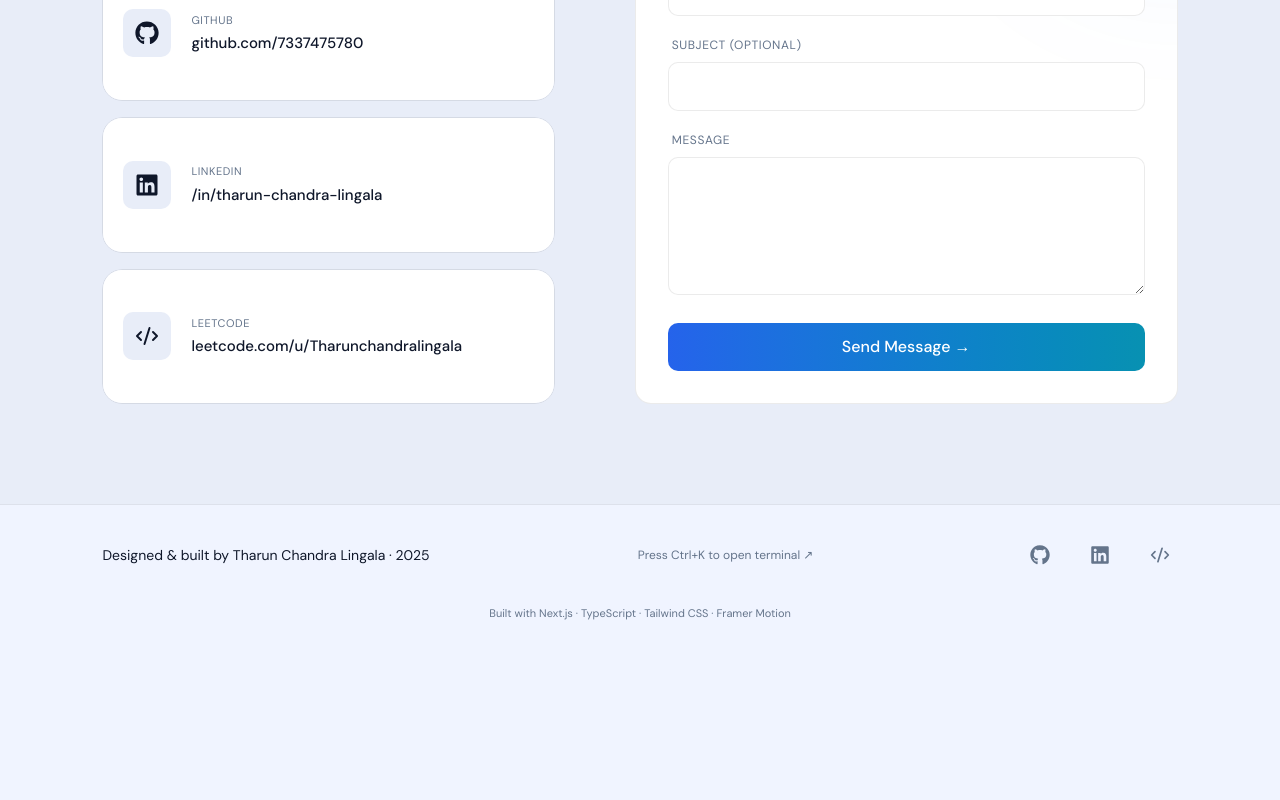
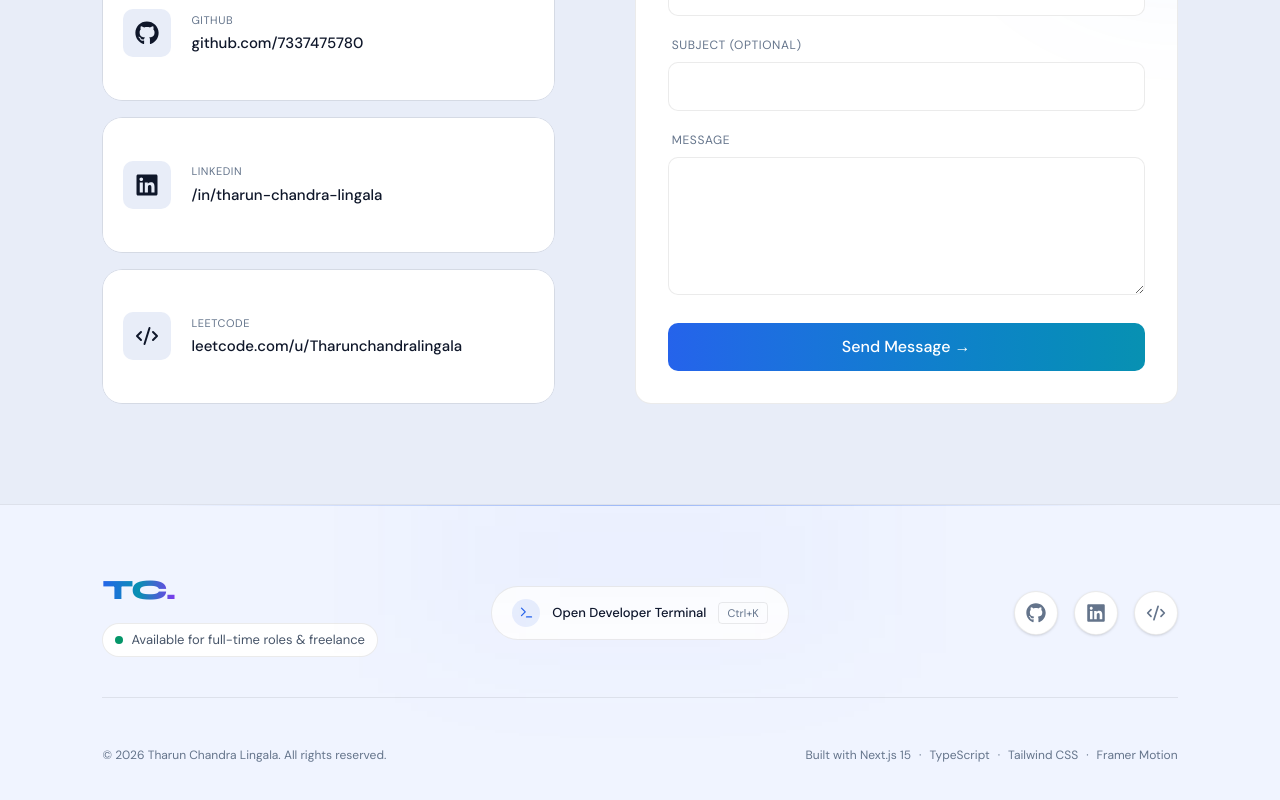
Before and after one commit to 7337475780/tharunchandralingala.dev, a Next.js app: page / in a window 1280 px wide. Shown: the part 7834-8634 px from the top of the page. Before the commit the page ends 8472 px from the top, so only its background shows below. Built offline with nearby package versions, Linux system fonts and the light colour scheme; no server answers.

Commit message:
feat: redesign Footer with premium bento alignment, magnetic frosted social icons, live status indicator, and interactive terminal pill launcher

```diff
--- a/components/sections/Footer.tsx
+++ b/components/sections/Footer.tsx
@@ -2,7 +2,7 @@
 
 import React from "react";
 import Link from "next/link";
-import { Code2 } from "lucide-react";
+import { Code2, Terminal, ArrowUpRight } from "lucide-react";
 import { FaGithub, FaLinkedin } from "react-icons/fa";
 import { Magnetic } from "@/components/Magnetic";
 
@@ -17,46 +17,110 @@ export function Footer() {
     window.dispatchEvent(event);
   };
 
+  const scrollToSection = (href: string) => {
+    const id = href.substring(1);
+    const el = document.getElementById(id);
+    if (el) {
+      history.replaceState(null, "", window.location.pathname + "#" + id);
+      el.scrollIntoView({ behavior: "smooth", block: "start" });
+    }
+  };
+
   return (
-    <footer className="bg-[var(--bg)] border-t border-[var(--border)] pt-[32px] pb-[16px] px-[8%] relative z-10">
-      <div className="max-w-7xl mx-auto flex flex-col gap-8">
+    <footer className="bg-[var(--bg)] border-t border-[var(--border)] pt-16 pb-12 px-[8%] relative z-10 overflow-hidden">
+      {/* Top subtle glowing divider */}
+      <div className="absolute top-0 left-1/2 -translate-x-1/2 w-3/4 h-[1px] bg-gradient-to-r from-transparent via-[var(--accent)]/40 to-transparent" />
+      <div className="absolute top-0 left-1/2 -translate-x-1/2 w-1/3 h-[100px] bg-[var(--accent)]/5 blur-[80px] pointer-events-none" />
 
-        <div className="flex flex-col md:flex-row items-center justify-between gap-6">
-          {/* Left */}
-          <div className="font-dm-sans text-[14px] text-[var(--text)]">
-            Designed & built by Tharun Chandra Lingala &middot; 2025
+      <div className="max-w-7xl mx-auto flex flex-col gap-12">
+
+        {/* Main Footer Row */}
+        <div className="grid grid-cols-1 md:grid-cols-3 gap-10 items-center justify-between pb-10 border-b border-[var(--border)]">
+
+          {/* Left: Brand & Status */}
+          <div className="flex flex-col items-center md:items-start gap-3 text-center md:text-left">
+            <button
+              onClick={() => scrollToSection("#home")}
+              className="font-syne text-[28px] font-[800] text-gradient tracking-tight cursor-pointer"
+            >
+              TC.
+            </button>
+            <div className="flex items-center gap-2 px-3 py-1.5 rounded-full bg-[var(--surface)] border border-[var(--border)] font-dm-sans text-[13px] text-[var(--muted2)]">
+              <span className="relative flex h-2 w-2">
+                <span className="animate-ping absolute inline-flex h-full w-full rounded-full bg-[var(--green)] opacity-75"></span>
+                <span className="relative inline-flex rounded-full h-2 w-2 bg-[var(--green)]"></span>
+              </span>
+              <span>Available for full-time roles & freelance</span>
+            </div>
           </div>
 
-          {/* Center */}
-          <button
-            onClick={openTerminal}
-            className="font-mono text-[12px] text-[var(--muted)] hover:text-[var(--accent)] transition-colors"
-          >
-            Press Ctrl+K to open terminal ↗
-          </button>
+          {/* Center: Interactive Terminal Pill */}
+          <div className="flex justify-center">
+            <button
+              onClick={openTerminal}
+              className="group flex items-center gap-3 px-5 py-3 rounded-full bg-[var(--surface)] border border-[var(--border)] hover:border-[var(--accent)] hover:bg-[var(--surface2)] hover:shadow-[0_0_25px_rgba(37,99,235,0.15)] transition-all duration-300 cursor-pointer"
+            >
+              <div className="w-7 h-7 rounded-full bg-[var(--accent)]/10 text-[var(--accent)] flex items-center justify-center group-hover:scale-110 transition-transform">
+                <Terminal size={15} />
+              </div>
+              <span className="font-mono text-[13px] text-[var(--text)] group-hover:text-[var(--accent)] transition-colors font-medium">
+                Open Developer Terminal
+              </span>
+              <span className="font-mono text-[11px] px-2 py-0.5 rounded bg-[var(--bg3)] text-[var(--muted)] border border-[var(--border)] group-hover:border-[var(--accent)]/40 transition-colors">
+                Ctrl+K
+              </span>
+            </button>
+          </div>
 
-          {/* Right */}
-          <div className="flex items-center gap-6">
+          {/* Right: Magnetic Social Circles */}
+          <div className="flex items-center justify-center md:justify-end gap-4">
             <Magnetic>
-              <Link href="https://github.com/7337475780" target="_blank" className="text-[var(--muted)] hover:text-[var(--accent)] transition-colors p-2" aria-label="GitHub">
+              <Link
+                href="https://github.com/7337475780"
+                target="_blank"
+                className="w-11 h-11 rounded-full bg-[var(--surface)] border border-[var(--border)] flex items-center justify-center text-[var(--muted)] hover:text-[var(--accent)] hover:border-[var(--accent)] hover:bg-[var(--surface2)] hover:-translate-y-1 transition-all duration-300 shadow-sm"
+                aria-label="GitHub"
+              >
                 <FaGithub size={20} />
               </Link>
             </Magnetic>
             <Magnetic>
-              <Link href="https://www.linkedin.com/in/tharun-chandra-lingala-bba016309/" target="_blank" className="text-[var(--muted)] hover:text-[var(--accent)] transition-colors p-2" aria-label="LinkedIn">
+              <Link
+                href="https://www.linkedin.com/in/tharun-chandra-lingala-bba016309/"
+                target="_blank"
+                className="w-11 h-11 rounded-full bg-[var(--surface)] border border-[var(--border)] flex items-center justify-center text-[var(--muted)] hover:text-[var(--accent)] hover:border-[var(--accent)] hover:bg-[var(--surface2)] hover:-translate-y-1 transition-all duration-300 shadow-sm"
+                aria-label="LinkedIn"
+              >
                 <FaLinkedin size={20} />
               </Link>
             </Magnetic>
             <Magnetic>
-              <Link href="https://leetcode.com/u/Tharunchandralingala" target="_blank" className="text-[var(--muted)] hover:text-[var(--accent)] transition-colors p-2" aria-label="LeetCode">
+              <Link
+                href="https://leetcode.com/u/Tharunchandralingala"
+                target="_blank"
+                className="w-11 h-11 rounded-full bg-[var(--surface)] border border-[var(--border)] flex items-center justify-center text-[var(--muted)] hover:text-[var(--accent)] hover:border-[var(--accent)] hover:bg-[var(--surface2)] hover:-translate-y-1 transition-all duration-300 shadow-sm"
+                aria-label="LeetCode"
+              >
                 <Code2 size={20} />
               </Link>
             </Magnetic>
           </div>
         </div>
 
-        <div className="text-center font-mono text-[11px] text-[var(--muted)]">
-          Built with Next.js &middot; TypeScript &middot; Tailwind CSS &middot; Framer Motion
+        {/* Bottom Bar: Copyright & Tech Ticker */}
+        <div className="flex flex-col md:flex-row items-center justify-between gap-4 font-mono text-[12px] text-[var(--muted)]">
+          <div>
+            &copy; {new Date().getFullYear()} Tharun Chandra Lingala. All rights reserved.
+          </div>
+          <div className="flex items-center gap-2 flex-wrap justify-center">
+            <span>Built with Next.js 15</span>
+            <span>&middot;</span>
+            <span>TypeScript</span>
+            <span>&middot;</span>
+            <span>Tailwind CSS</span>
+            <span>&middot;</span>
+            <span>Framer Motion</span>
+          </div>
         </div>
       </div>
     </footer>
```
